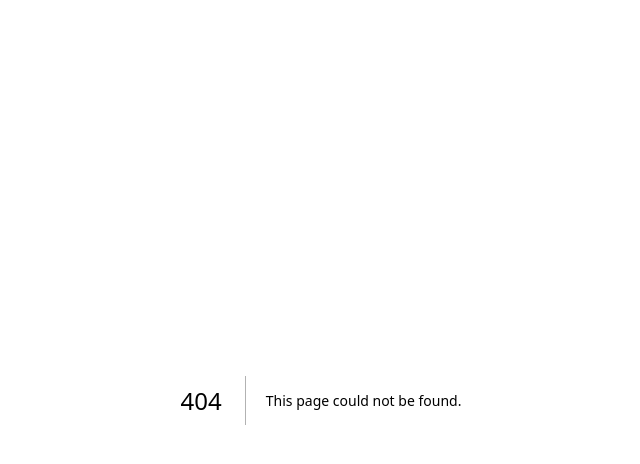
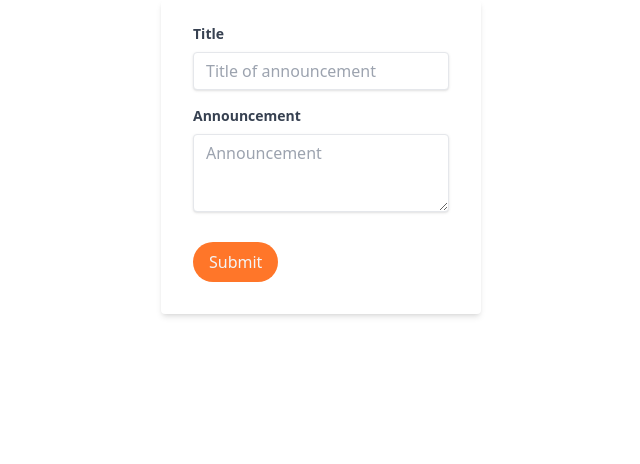
Before and after one commit to shvam0000/Query-Fuel, a Next.js app: page /announcement in a window 1280 px wide. Before the commit this address had no page. Shown: the top 464 px of the page, without its empty margins (319-959 px from the left). Built offline with nearby package versions, Linux system fonts and the light colour scheme.

Commit message:
✨ announcement page

```diff
--- /dev/null
+++ b/src/components/announcement/hero.tsx
@@ -0,0 +1,48 @@
+import React from 'react';
+import { Button } from '../shared';
+
+const Hero = () => {
+  return (
+    <div>
+      <div className=" m-auto max-w-xs">
+        <form className="bg-white shadow-md rounded px-8 pt-6 pb-8 mb-4">
+          <div className="mb-4">
+            <label
+              className="block text-gray-700 text-sm font-bold mb-2"
+              htmlFor="title">
+              Title
+            </label>
+            <input
+              className="shadow appearance-none border rounded w-full py-2 px-3 text-gray-700 leading-tight focus:outline-none focus:shadow-outline"
+              id="title"
+              type="text"
+              placeholder="Title of announcement"
+              required
+            />
+          </div>
+          <div className="mb-6">
+            <label
+              className="block text-gray-700 text-sm font-bold mb-2"
+              htmlFor="announcement">
+              Announcement
+            </label>
+            <textarea
+              className="shadow appearance-none border rounded w-full py-2 px-3 text-gray-700 leading-tight focus:outline-none focus:shadow-outline"
+              id="announcement"
+              placeholder="Announcement"
+              rows={3}
+              required
+            />
+          </div>
+          <div className="flex items-center justify-between">
+            <Button type="primary">
+              <span>Submit</span>
+            </Button>
+          </div>
+        </form>
+      </div>
+    </div>
+  );
+};
+
+export default Hero;
--- /dev/null
+++ b/src/components/announcement/index.tsx
@@ -0,0 +1 @@
+export { default as Hero } from './hero';
--- /dev/null
+++ b/src/pages/announcement/index.tsx
@@ -0,0 +1,7 @@
+import { Hero } from '../../components/announcement/';
+
+const AnnouncementPage = () => {
+  return <Hero />;
+};
+
+export default AnnouncementPage;
```
